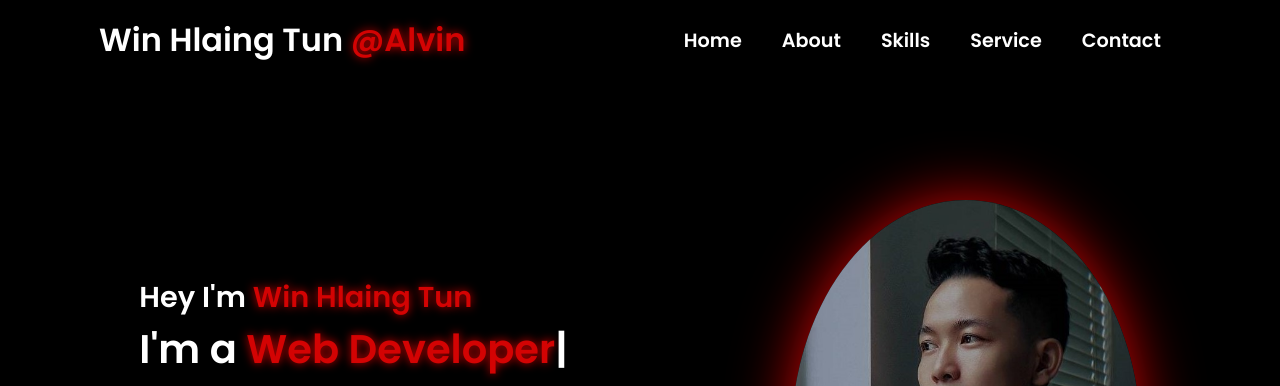
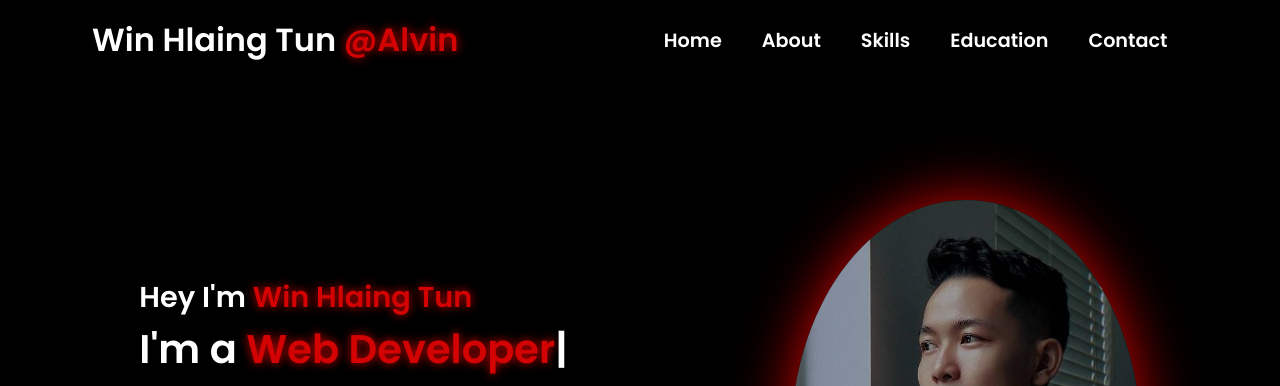
Before and after one commit to AlvinTun/Portfilio, a plain HTML site: page index.html in a window 1280 px wide. Shown: the top 386 px of the page. Drawn offline with nearby package versions, Linux system fonts and the light colour scheme.

Commit message:
version-2

```diff
--- a/index.html
+++ b/index.html
@@ -18,7 +18,7 @@
                 <div class="link" data-aos="fade-up" data-aos-duration="1500" data-aos-delay="100"><a href="#">Home</a></div>
                 <div class="link" data-aos="fade-up" data-aos-duration="1500" data-aos-delay="200"><a href="#">About</a></div>
                 <div class="link" data-aos="fade-up" data-aos-duration="1500" data-aos-delay="300"><a href="#">Skills</a></div>
-                <div class="link" data-aos="fade-up" data-aos-duration="1500" data-aos-delay="400"><a href="#">Service</a></div>
+                <div class="link" data-aos="fade-up" data-aos-duration="1500" data-aos-delay="400"><a href="#">Education</a></div>
                 <div class="link" data-aos="fade-up" data-aos-duration="1500" data-aos-delay="500"><a href="#">Contact</a></div>
             </div>
         </div>
@@ -28,7 +28,7 @@
                 <a href="">Home</a>
                 <a href="">About</a>
                 <a href="">Skills</a>
-                <a href="">Service</a>
+                <a href="">Education</a>
                 <a href="">Contact</a>
                 <i class="fa-solid fa-xmark cancel" onclick="cancel()"></i>
             </div>
```
